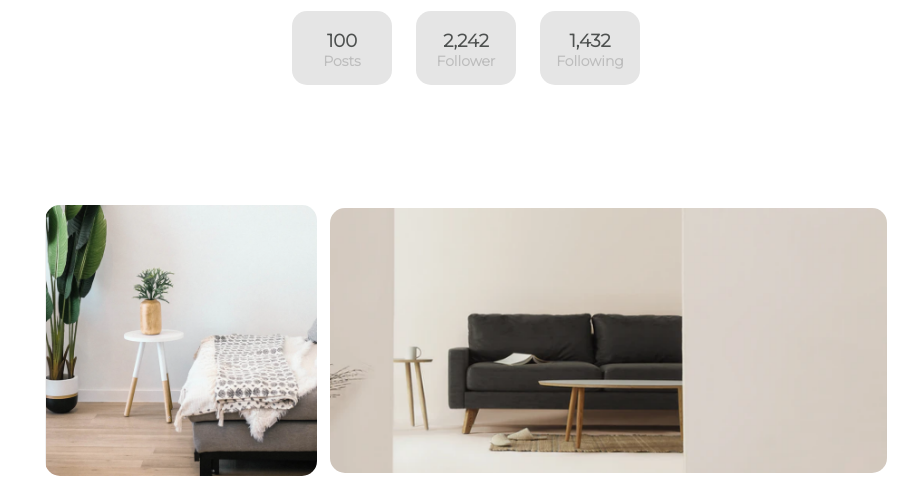
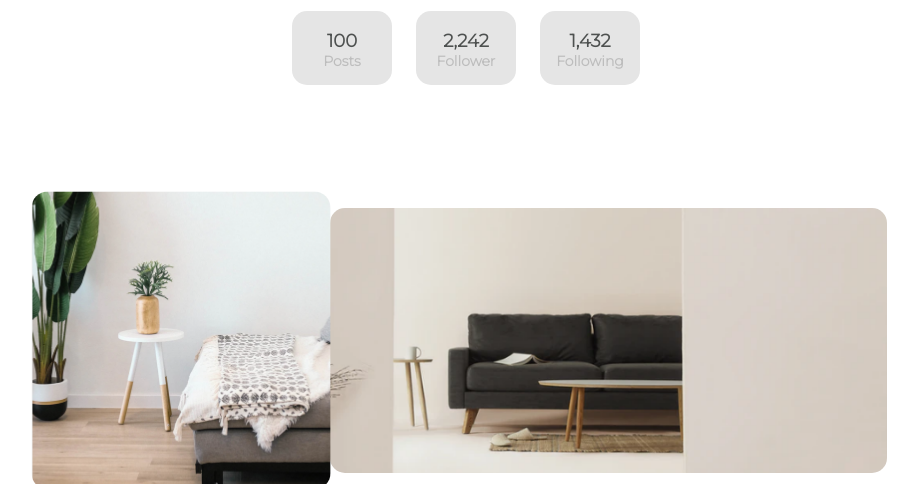
Before and after one commit to Shyngys001/My-Gallery, a plain HTML site: page index.html in a window 1280 px wide. In both pictures the pointer is over the picture 354 px from the left and 656 px from the top of the page. Shown: the part 316-800 px from the top of the page, without its empty margins (174-1092 px from the left). Drawn offline with Linux system fonts and the light colour scheme.

Commit message:
Update index.css

```diff
--- a/index.css
+++ b/index.css
@@ -123,6 +123,12 @@ img{
 }
 
 
+.main > img:hover{
+    cursor: pointer;
+    transition: transform 0.8s ease;
+    transform: scale(1.1);
+}
+
 .main{
     justify-content: center;
     align-items: center;
```
